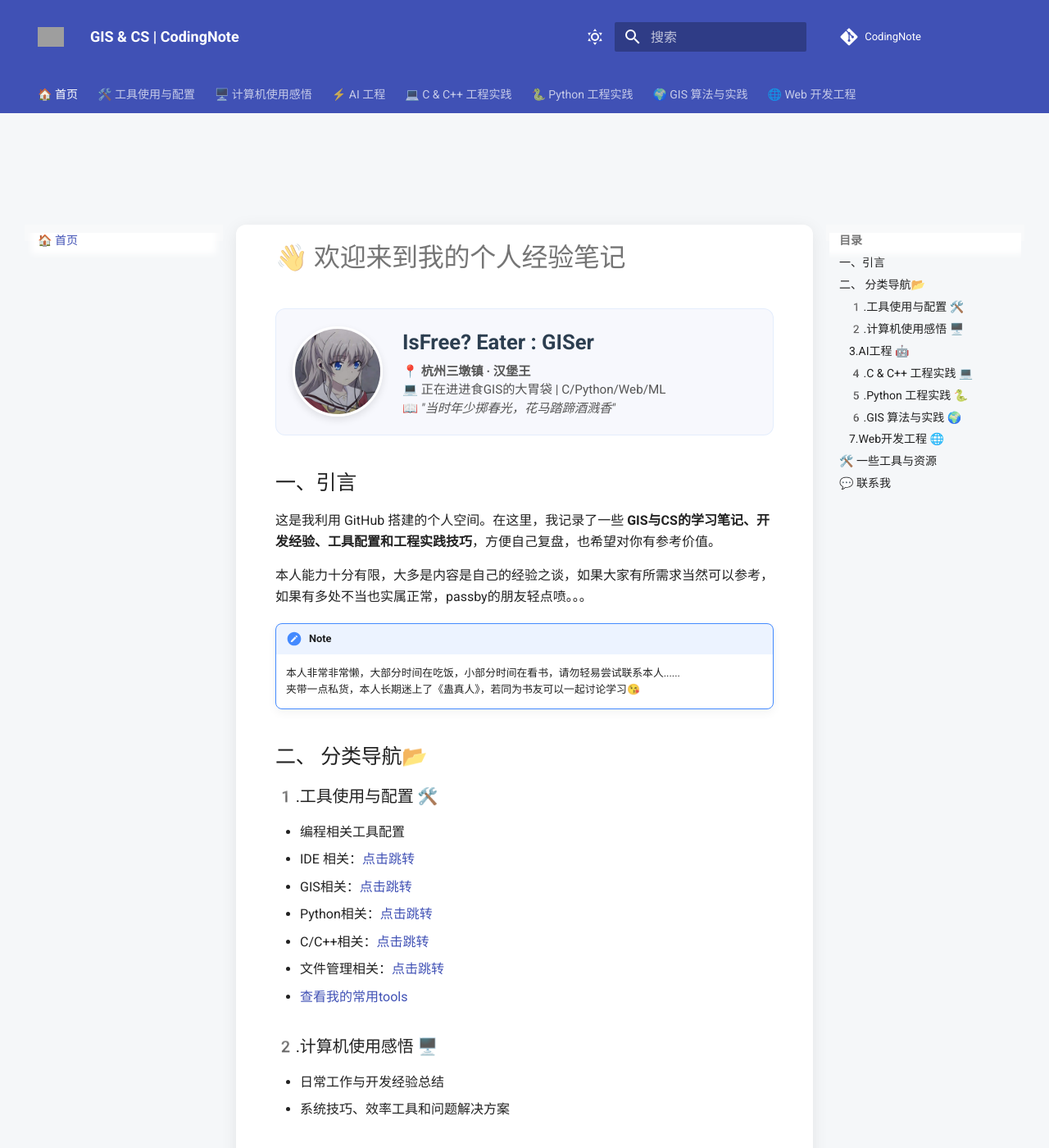
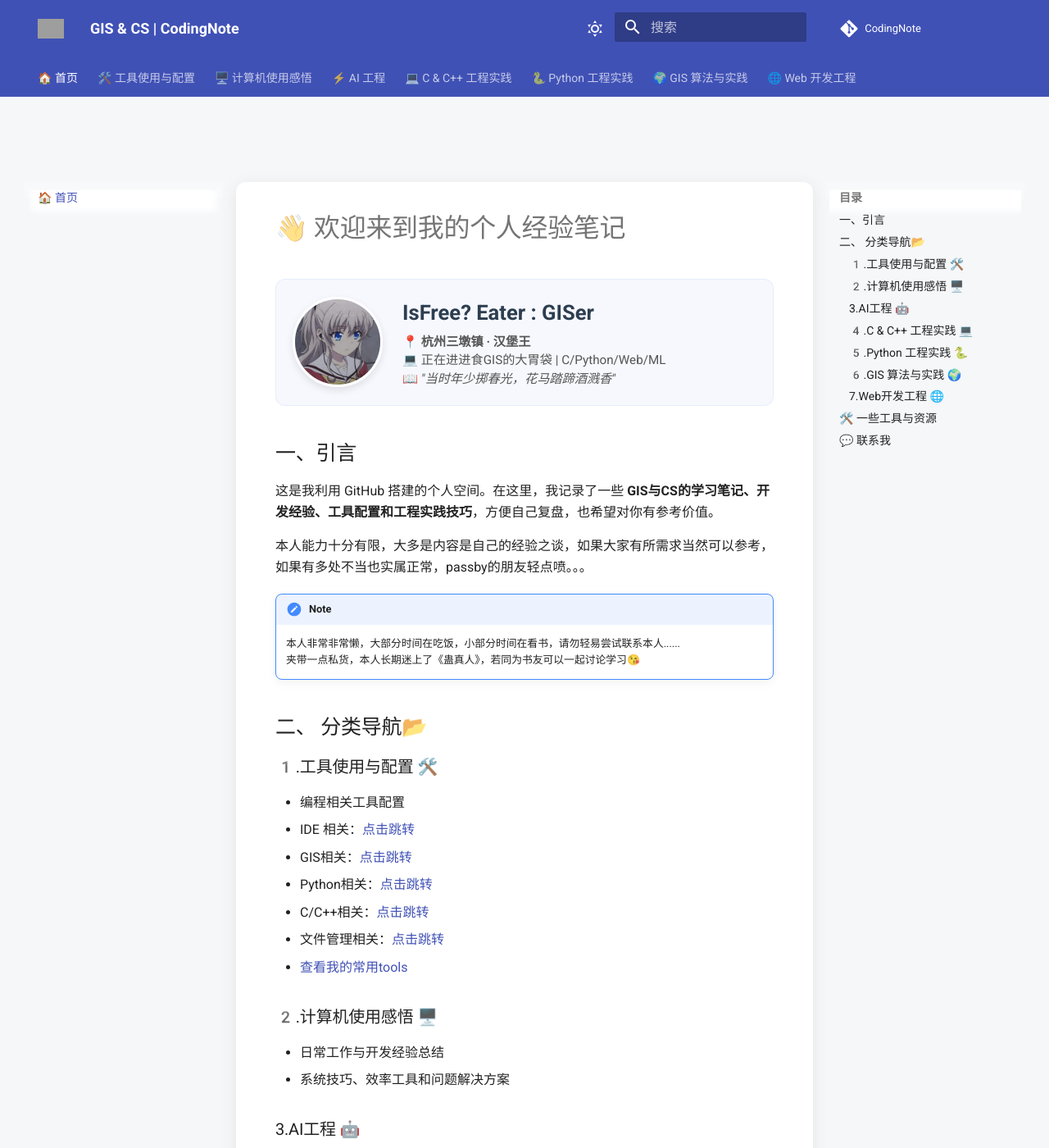
Before and after one commit to ldray857/about_coding, an MkDocs documentation site: the page built from docs/index.md, in a window 1280 px wide and 1400 px high. Shown: the whole window at 82% size. Built offline with MkDocs 1.6.1 and Material for MkDocs 9.7.7, drawn with Linux system fonts in a browser that asks for light colours; comment, search, counter and statistics services are not loaded; grey boxes are pictures that could not be loaded.

Commit message:
Update extra.css

```diff
--- a/docs/stylesheets/extra.css
+++ b/docs/stylesheets/extra.css
@@ -15,23 +15,23 @@
 body { background-color: var(--page-bg-color); }
 
 /* =========================================================
-   2. 顶栏拉伸与间隙精准控制
+   2. 顶栏“瘦身”与间隙精准控制
 ========================================================= */
 .md-header__inner {
-    height: 4.5rem; /* 保持拉伸后的高度 */
+    /* 顶栏高度从 4.5rem 缩小至 3.5rem，更显干练 */
+    height: 3.5rem;
     display: flex;
     align-items: center;
 }
 
 .md-main {
-    /* 1. 确保主容器起始位置紧贴顶栏下沿 */
-    padding-top: 4.5rem !important;
+    /* 【同步调整】：必须与 header 高度一致，防止内容被遮挡 */
+    padding-top: 3.5rem !important;
 }
 
 .md-main__inner {
-    /* 2. 【核心旋钮】：这里控制蓝色顶栏与下方内容的间隙 */
-    /* 0.8rem 是经过视觉测试最舒服的“小间隙” */
-    padding-top: 0.8rem !important;
+    /* 【核心旋钮】：控制内容卡片与蓝色顶栏的间隙，0.2rem 为视觉极简值 */
+    padding-top: 0.2rem !important;
 }
 
 /* =========================================================
@@ -45,27 +45,49 @@ body { background-color: var(--page-bg-color); }
     .md-sidebar--secondary {
         background-color: var(--sidebar-bg-color);
         padding: 0.5rem 0;
+        /* 确保侧边栏也随之向上提 */
+        margin-top: 0;
     }
 
     .md-content {
         background-color: var(--md-default-bg-color) !important;
         box-shadow: 0 4px 20px rgba(0, 0, 0, 0.08);
         border-radius: 12px;
-        /* 这里的 margin 设为 0，因为间隙已经由父容器的 padding 控制了 */
+        /* 顶部 margin 设为 0，因为间隙已由父容器控制 */
         margin: 0 0.8rem 1.5rem 0.8rem;
         padding: 0 1.2rem;
     }
 }
 
 /* =========================================================
-   4. 细节打磨
+   4. 细节打磨：适配窄顶栏
 ========================================================= */
-.md-logo img { height: 2.2rem; width: auto; }
-.md-search { padding-top: 0.2rem; }
+.md-logo img {
+    /* 缩小 Logo 以适配 3.5rem 的顶栏 */
+    height: 1.8rem;
+    width: auto;
+}
+
+.md-search {
+    padding-top: 0;
+}
 
 /* 滚动条美化 */
 ::-webkit-scrollbar { width: 6px; }
 ::-webkit-scrollbar-thumb { background: rgba(128, 128, 128, 0.2); border-radius: 10px; }
 
 /* Admonition 提示框 */
-.md-typeset .admonition { border-radius: 8px; box-shadow: 0 4px 12px rgba(0,0,0,0.05); }
+.md-typeset .admonition {
+    border-radius: 8px;
+    box-shadow: 0 4px 12px rgba(0,0,0,0.05);
+}
+
+/* =========================================================
+   5. 正文首标题置顶优化
+========================================================= */
+/* 消除 Markdown 渲染出的第一个标题自带的巨大顶部外边距 */
+.md-content__inner h1:first-child,
+.md-typeset h1:first-child {
+    margin-top: 0 !important;
+    padding-top: 0.8rem; /* 给文字留出适度的呼吸感 */
+}
```
